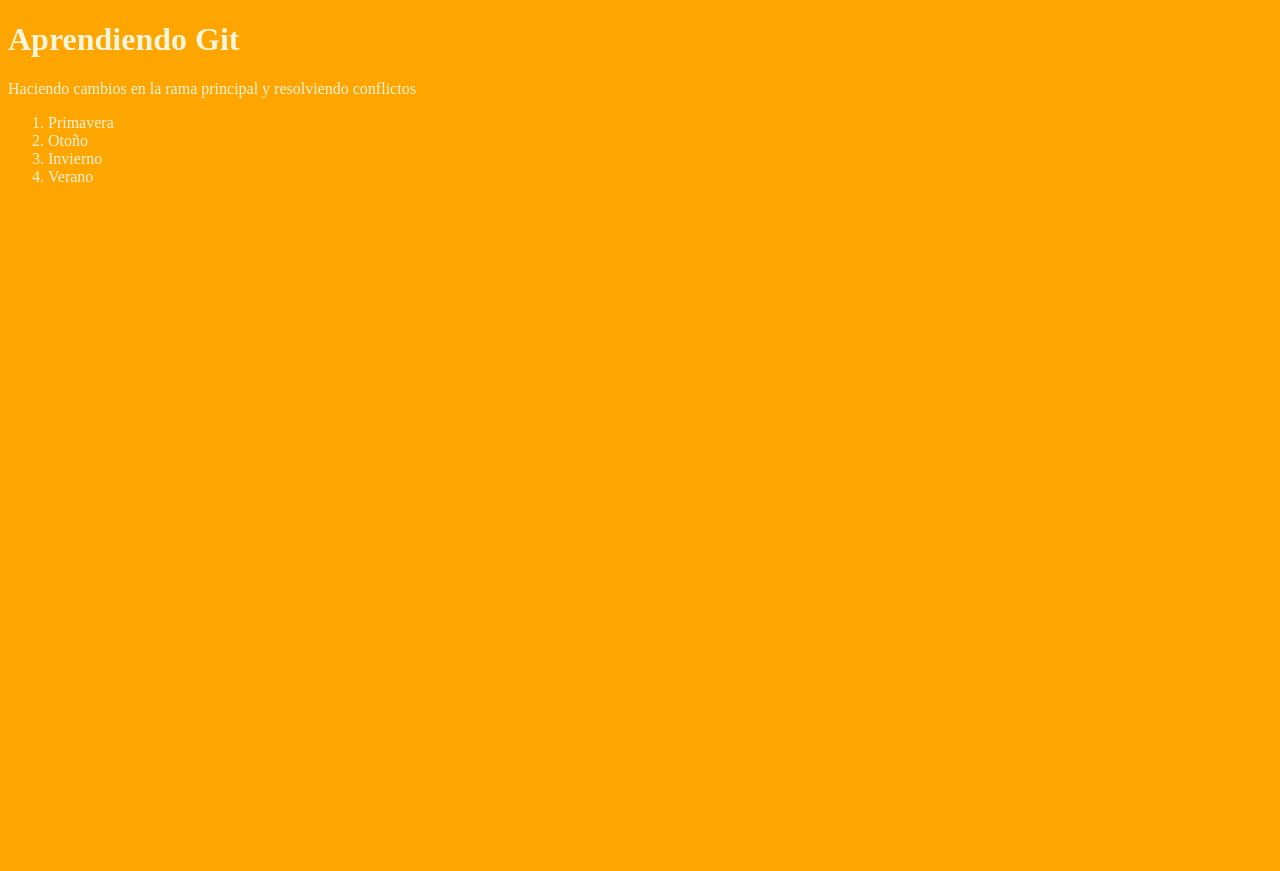
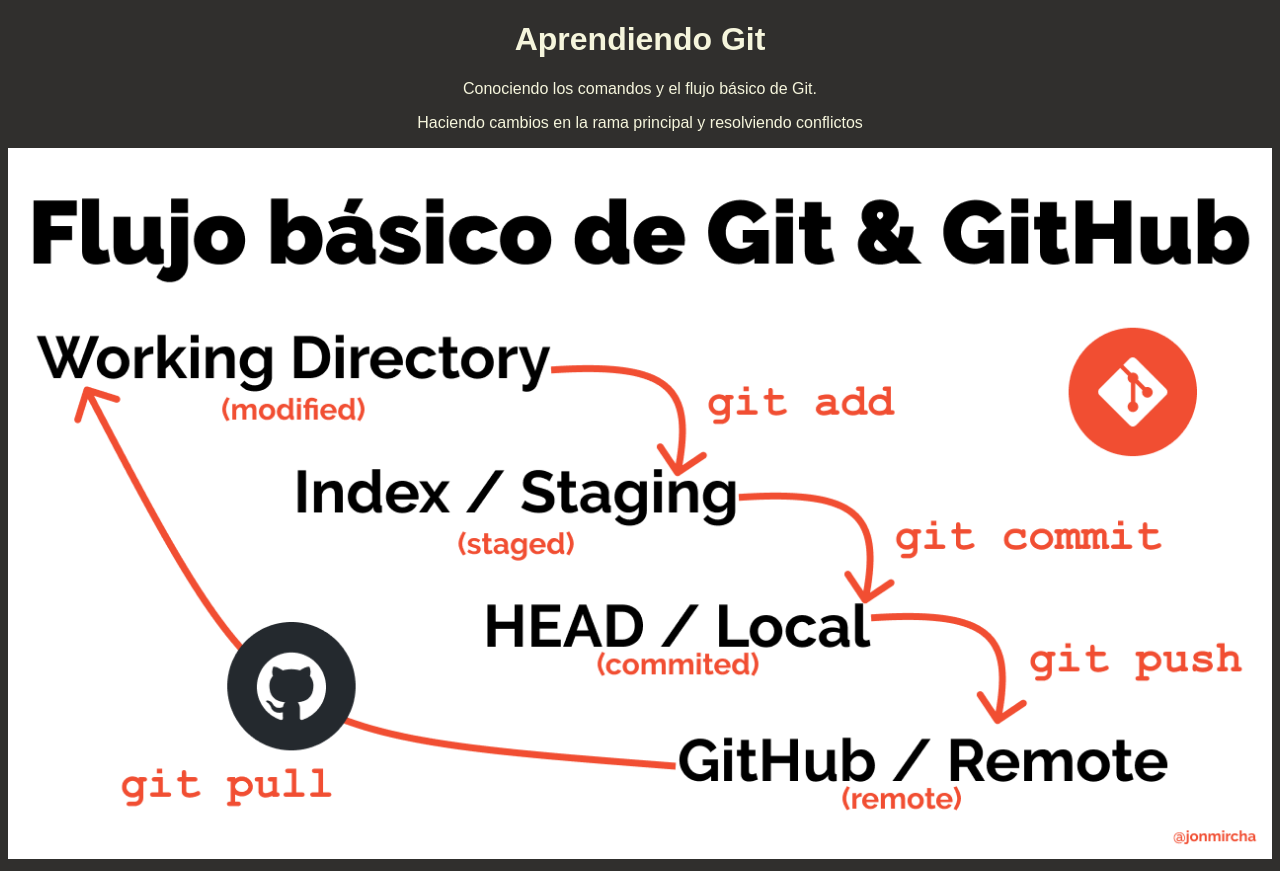
Before and after one commit to JoseCamilo84/archivoGIT, a plain HTML site: page index.html in a window 1280 px wide. Before the commit the page ends 800 px from the top, so only its background shows below. Drawn offline with Linux system fonts and the light colour scheme.

Commit message:
agregando imagen de git al index.html

```diff
--- a/index.html
+++ b/index.html
@@ -11,13 +11,9 @@
 
 <body>
     <h1>Aprendiendo Git</h1>
+    <p>Conociendo los comandos y el flujo básico de Git.</p>
     <p>Haciendo cambios en la rama principal y resolviendo conflictos</p>
-    <ol>
-        <li>Primavera</li>
-        <li>Otoño</li>
-        <li>Invierno</li>
-        <li>Verano</li>
-    </ol>
+    <img src="git-flow.png" alt="Flujo basico Git">
 </body>
 <script src="index.js"></script>
 
--- a/styles.css
+++ b/styles.css
@@ -1,4 +1,10 @@
 html {
-  background-color: orange;
+  background-color: rgb(48, 47, 45);
   color: beige;
+  font-family: sans-serif;
+  text-align: center;
 }
+
+img {
+  max-width: 100%;
+}
```
Also changed, not shown: git-flow.png (added).
